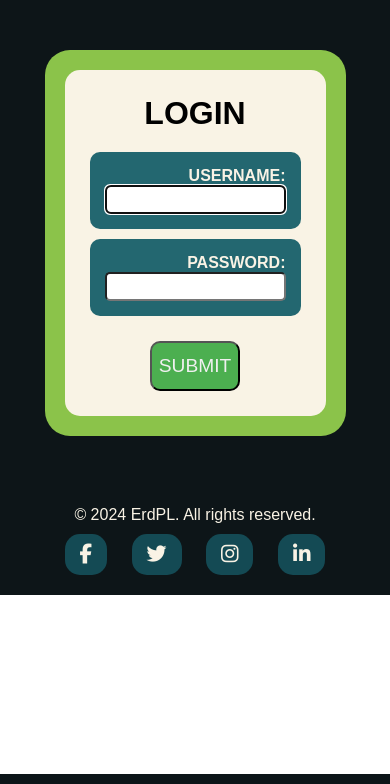
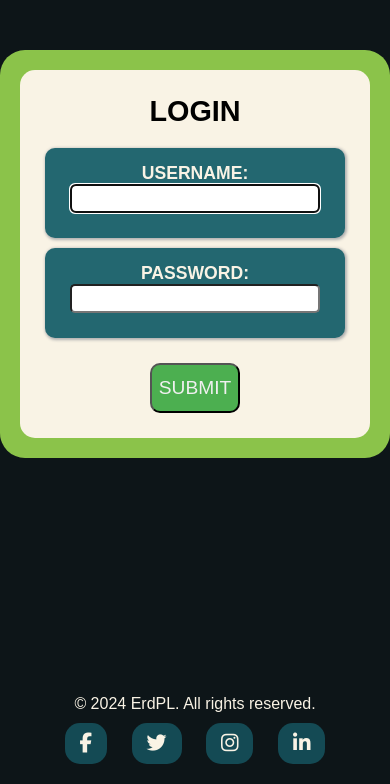
Before and after one commit to Jawrynx/ErdPL, a Django app: page /users/login/ in a window 390 px wide. Shown: the part 70-854 px from the top of the page. Run offline with Django 5.2, Linux system fonts and the light colour scheme; some libraries are stand-ins or nearby versions.

Commit message:
Finished styling for Login & Registration up to min-width: 340px

```diff
--- a/static/css/style.css
+++ b/static/css/style.css
@@ -8,6 +8,17 @@ html, body, * {
 
 body {
     font-family: 'Ubuntu', sans-serif;
+}
+
+main {
+    position: relative;
+    top: 80px;
+    z-index: 1;
+}
+
+footer {
+    position: relative;
+    top: 80px;
 }
 
 :root {
@@ -40,6 +51,9 @@ nav img {
 header {
     background-color: var(--erdpl-background);
     color: var(--erdpl-text-primary);
+    position: fixed;
+    width: 100%;
+    z-index: 2;
 }
 
 nav {
@@ -471,8 +485,14 @@ footer {
     margin-top: 10px;
     background-color: var(--erdpl-text-tertiary);
     padding: 15px;
+    padding-bottom: 25px;
     border-radius: 10px;
+    box-shadow: 1px 1px 3px 1px rgb(175, 175, 175);
     color: var(--erdpl-text-primary);
+    width: 100%;
+    display: flex;
+    flex-direction: column;
+    align-items: center;
 }
 
 .form-container > h1 {
@@ -480,6 +500,7 @@ footer {
     text-transform: uppercase;
     font-weight: bold;
     margin-bottom: 10px;
+    font-size: 2.5rem;
 }
 
 .form-container > form > button {
@@ -495,7 +516,7 @@ footer {
     transition: 0.3s ease-in-out;
 }
 
-.form-container > form > button:hover {
+.form-submit:hover {
     background-color: var(--erdpl-text-secondary);
     transition: 0.3s ease-in-out;
 }
@@ -503,12 +524,14 @@ footer {
 .form-container > form > div > input {
     padding: 5px 0px;
     border-radius: 5px;
-    max-width: 200px;
+    max-width: 250px;
+    width: 100%;
 }
 
 .form-container > form > div > label {
     text-transform: uppercase;
     font-weight: bold;
+    font-size: 1.1rem;
 }
 
 .form-container > form > ul > li {
@@ -521,9 +544,27 @@ footer {
     border: 2px solid darkred;
 }
 
+.helptext {
+    margin: 10px;
+    background-color: blue;
+    color: var(--erdpl-text-primary);
+    border: 1px solid rgb(0, 191, 255);
+    padding: 8px;
+    border-radius: 8px;
+}
 
+#id_password1_helptext {
+    padding-left: 25px;
+    text-align: left;
+}
 
+#login-outer {
+    min-width: 400px;
+}
 
+#login-center {
+    height: 80vh;
+}
 
 
 
@@ -563,7 +604,7 @@ footer {
 
 /* MEDIA QUERIES */
 
-@media (max-width: 460px) {
+@media (max-width: 490px) {
     .latest-results > table > thead > tr > th,
     .latest-results > table > tbody > tr > td {
         padding: 2px 5px;
@@ -579,11 +620,33 @@ footer {
 
     .home-banner a {
         font-size: 1.3rem;
-        padding: 5px;
+        padding: 10px;
     }
+
+
+    /* Login / Registration Forms */
+    #login-outer,
+    .outer {
+        min-width: 0px;
+        width: 100%;
+    }
+
+    .form-container > h1 {
+        font-size: 1.8rem;
+    }
+
+    .helptext {
+        font-size: 0.8rem;
+    }
+
 }
 
 @media (max-width: 992px) {
+    main,
+    footer {
+        top: 70px;
+    }
+
     #mobile-nav.active {
         display: block;
         top: 70px;
--- a/users/templates/users/login.html
+++ b/users/templates/users/login.html
@@ -5,8 +5,8 @@
 {% endblock %}
 
 {% block content %}
-    <div class="center">
-        <div class="outer">
+    <div class="center" id="login-center">
+        <div class="outer" id="login-outer">
             <div class="form-container">
                 <h1>Login</h1>
                 <form class="form-with-validation" action="{% url 'users:login' %}" method="post">
--- a/users/templates/users/register.html
+++ b/users/templates/users/register.html
@@ -5,6 +5,8 @@
 {% endblock %}
 
 {% block content %}
+    <div class="center">
+        <div class="outer">
             <div class="form-container">
                 <h1>Register a New User</h1>
                 <form class="form-with-validation" action="{% url 'users:register' %}" method="post">
@@ -13,4 +15,6 @@
                     <button class="form-submit">Submit</button>
                 </form>
             </div>
+        </div>
+    </div>
 {% endblock %}
```
Also changed, not shown: db.sqlite3, media/background1.jpeg (added). Lines whose indentation alone changed are shown as unchanged.
